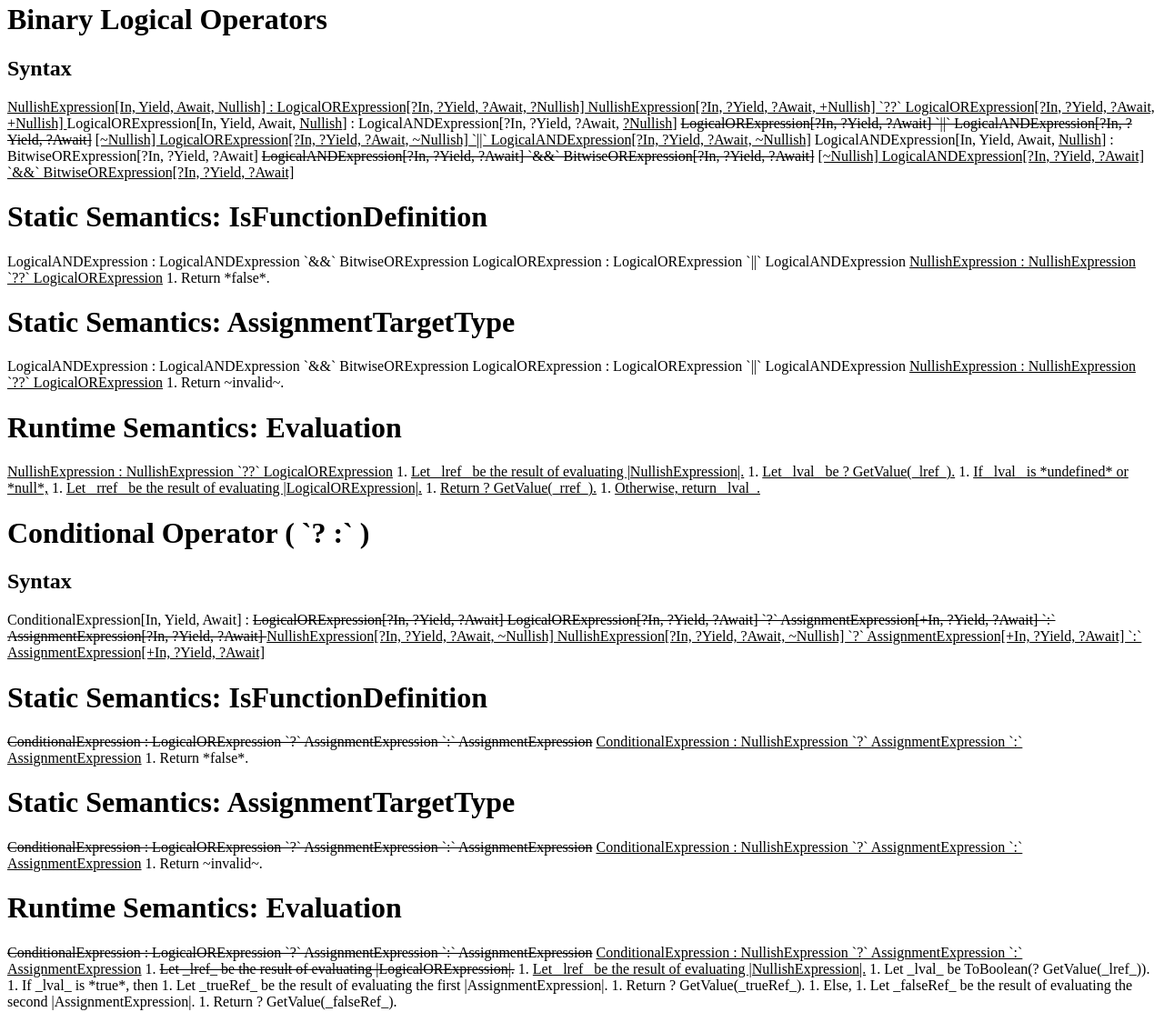
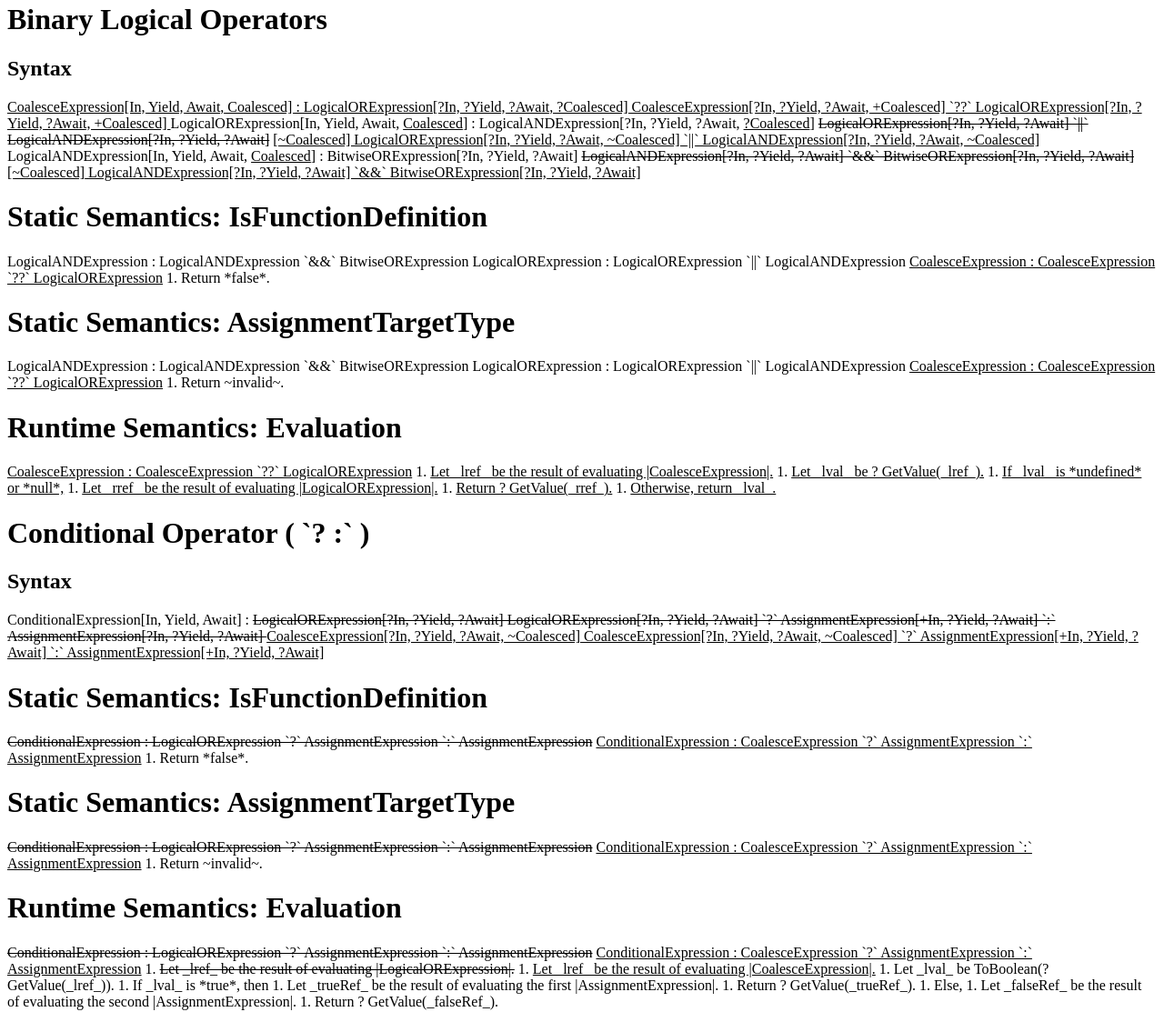
Before and after one commit to tc39/proposal-nullish-coalescing, a website: page spec.html in a window 1280 px wide. Shown: the part 296-1409 px from the top of the page at 91% size. Drawn offline with Linux system fonts and the light colour scheme.

Commit message:
NullishExpression -> CoalesceExpression, Nullish -> Coalesced

```diff
--- a/spec.html
+++ b/spec.html
@@ -24,20 +24,20 @@ contributors: Daniel Ehrenberg, Daniel Rosenwasser
   <h2>Syntax</h2>
   <emu-grammar type="definition">
     <ins>
-    NullishExpression[In, Yield, Await, Nullish] :
-      LogicalORExpression[?In, ?Yield, ?Await, ?Nullish]
-      NullishExpression[?In, ?Yield, ?Await, +Nullish] `??` LogicalORExpression[?In, ?Yield, ?Await, +Nullish]
+    CoalesceExpression[In, Yield, Await, Coalesced] :
+      LogicalORExpression[?In, ?Yield, ?Await, ?Coalesced]
+      CoalesceExpression[?In, ?Yield, ?Await, +Coalesced] `??` LogicalORExpression[?In, ?Yield, ?Await, +Coalesced]
     </ins>
 
-    LogicalORExpression[In, Yield, Await, <ins>Nullish</ins>] :
-      LogicalANDExpression[?In, ?Yield, ?Await, <ins>?Nullish</ins>]
+    LogicalORExpression[In, Yield, Await, <ins>Coalesced</ins>] :
+      LogicalANDExpression[?In, ?Yield, ?Await, <ins>?Coalesced</ins>]
       <del>LogicalORExpression[?In, ?Yield, ?Await] `||` LogicalANDExpression[?In, ?Yield, ?Await]</del>
-      <ins>[~Nullish] LogicalORExpression[?In, ?Yield, ?Await, ~Nullish] `||` LogicalANDExpression[?In, ?Yield, ?Await, ~Nullish]</ins>
+      <ins>[~Coalesced] LogicalORExpression[?In, ?Yield, ?Await, ~Coalesced] `||` LogicalANDExpression[?In, ?Yield, ?Await, ~Coalesced]</ins>
 
-    LogicalANDExpression[In, Yield, Await, <ins>Nullish</ins>] :
+    LogicalANDExpression[In, Yield, Await, <ins>Coalesced</ins>] :
       BitwiseORExpression[?In, ?Yield, ?Await]
       <del>LogicalANDExpression[?In, ?Yield, ?Await] `&amp;&amp;` BitwiseORExpression[?In, ?Yield, ?Await]</del>
-      <ins>[~Nullish] LogicalANDExpression[?In, ?Yield, ?Await] `&amp;&amp;` BitwiseORExpression[?In, ?Yield, ?Await]</ins>
+      <ins>[~Coalesced] LogicalANDExpression[?In, ?Yield, ?Await] `&amp;&amp;` BitwiseORExpression[?In, ?Yield, ?Await]</ins>
   </emu-grammar>
 
   <emu-clause id="sec-binary-logical-operators-static-semantics-isfunctiondefinition">
@@ -48,7 +48,7 @@ contributors: Daniel Ehrenberg, Daniel Rosenwasser
 
       LogicalORExpression : LogicalORExpression `||` LogicalANDExpression
 
-      <ins>NullishExpression : NullishExpression `??` LogicalORExpression</ins>
+      <ins>CoalesceExpression : CoalesceExpression `??` LogicalORExpression</ins>
     </emu-grammar>
     <emu-alg>
       1. Return *false*.
@@ -63,7 +63,7 @@ contributors: Daniel Ehrenberg, Daniel Rosenwasser
 
       LogicalORExpression : LogicalORExpression `||` LogicalANDExpression
 
-      <ins>NullishExpression : NullishExpression `??` LogicalORExpression</ins>
+      <ins>CoalesceExpression : CoalesceExpression `??` LogicalORExpression</ins>
     </emu-grammar>
     <emu-alg>
       1. Return ~invalid~.
@@ -73,9 +73,9 @@ contributors: Daniel Ehrenberg, Daniel Rosenwasser
   <emu-clause id="sec-binary-logical-operators-runtime-semantics-evaluation">
     <h1>Runtime Semantics: Evaluation</h1>
 
-    <emu-grammar><ins>NullishExpression : NullishExpression `??` LogicalORExpression</ins></emu-grammar>
+    <emu-grammar><ins>CoalesceExpression : CoalesceExpression `??` LogicalORExpression</ins></emu-grammar>
     <emu-alg>
-      1. <ins>Let _lref_ be the result of evaluating |NullishExpression|.</ins>
+      1. <ins>Let _lref_ be the result of evaluating |CoalesceExpression|.</ins>
       1. <ins>Let _lval_ be ? GetValue(_lref_).</ins>
       1. <ins>If _lval_ is *undefined* or *null*,</ins>
         1. <ins>Let _rref_ be the result of evaluating |LogicalORExpression|.</ins>
@@ -95,8 +95,8 @@ contributors: Daniel Ehrenberg, Daniel Rosenwasser
         LogicalORExpression[?In, ?Yield, ?Await] `?` AssignmentExpression[+In, ?Yield, ?Await] `:` AssignmentExpression[?In, ?Yield, ?Await]
         </del>
         <ins>
-        NullishExpression[?In, ?Yield, ?Await, ~Nullish]
-        NullishExpression[?In, ?Yield, ?Await, ~Nullish] `?` AssignmentExpression[+In, ?Yield, ?Await] `:` AssignmentExpression[+In, ?Yield, ?Await]
+        CoalesceExpression[?In, ?Yield, ?Await, ~Coalesced]
+        CoalesceExpression[?In, ?Yield, ?Await, ~Coalesced] `?` AssignmentExpression[+In, ?Yield, ?Await] `:` AssignmentExpression[+In, ?Yield, ?Await]
         </ins>
   </emu-grammar>
 
@@ -105,7 +105,7 @@ contributors: Daniel Ehrenberg, Daniel Rosenwasser
     <emu-see-also-para op="IsFunctionDefinition"></emu-see-also-para>
     <emu-grammar>
       <del>ConditionalExpression : LogicalORExpression `?` AssignmentExpression `:` AssignmentExpression</del>
-      <ins>ConditionalExpression : NullishExpression `?` AssignmentExpression `:` AssignmentExpression</ins>
+      <ins>ConditionalExpression : CoalesceExpression `?` AssignmentExpression `:` AssignmentExpression</ins>
     </emu-grammar>
     <emu-alg>
       1. Return *false*.
@@ -117,7 +117,7 @@ contributors: Daniel Ehrenberg, Daniel Rosenwasser
     <emu-see-also-para op="AssignmentTargetType"></emu-see-also-para>
     <emu-grammar>
       <del>ConditionalExpression : LogicalORExpression `?` AssignmentExpression `:` AssignmentExpression</del>
-      <ins>ConditionalExpression : NullishExpression `?` AssignmentExpression `:` AssignmentExpression</ins>
+      <ins>ConditionalExpression : CoalesceExpression `?` AssignmentExpression `:` AssignmentExpression</ins>
     </emu-grammar>
     <emu-alg>
       1. Return ~invalid~.
@@ -128,11 +128,11 @@ contributors: Daniel Ehrenberg, Daniel Rosenwasser
     <h1>Runtime Semantics: Evaluation</h1>
     <emu-grammar>
       <del>ConditionalExpression : LogicalORExpression `?` AssignmentExpression `:` AssignmentExpression</del>
-      <ins>ConditionalExpression : NullishExpression `?` AssignmentExpression `:` AssignmentExpression</ins>
+      <ins>ConditionalExpression : CoalesceExpression `?` AssignmentExpression `:` AssignmentExpression</ins>
     </emu-grammar>
     <emu-alg>
       1. <del>Let _lref_ be the result of evaluating |LogicalORExpression|.</del>
-      1. <ins>Let _lref_ be the result of evaluating |NullishExpression|.</ins>
+      1. <ins>Let _lref_ be the result of evaluating |CoalesceExpression|.</ins>
       1. Let _lval_ be ToBoolean(? GetValue(_lref_)).
       1. If _lval_ is *true*, then
         1. Let _trueRef_ be the result of evaluating the first |AssignmentExpression|.
@@ -155,7 +155,7 @@ contributors: Daniel Ehrenberg, Daniel Rosenwasser
       <h1>Expression Rules</h1>
       <emu-grammar>
         <del>ConditionalExpression : LogicalORExpression `?` AssignmentExpression `:` AssignmentExpression</del>
-        <ins>ConditionalExpression : NullishExpression `?` AssignmentExpression `:` AssignmentExpression</ins>
+        <ins>ConditionalExpression : CoalesceExpression `?` AssignmentExpression `:` AssignmentExpression</ins>
       </emu-grammar>
       <emu-alg>
         1. Let _has_ be HasCallInTailPosition of the first |AssignmentExpression| with argument _call_.
@@ -172,7 +172,7 @@ contributors: Daniel Ehrenberg, Daniel Rosenwasser
       </emu-alg>
       <emu-grammar>
       <ins>
-        NullishExpression : NullishExpression `??` LogicalORExpression
+        CoalesceExpression : CoalesceExpression `??` LogicalORExpression
       </ins>
       </emu-grammar>
       <emu-alg>
```
